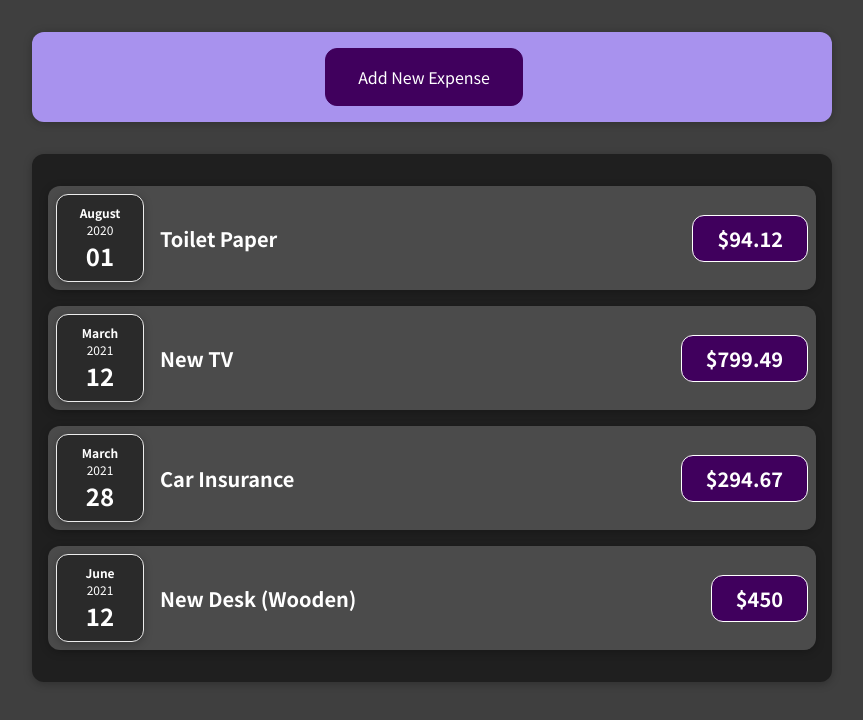
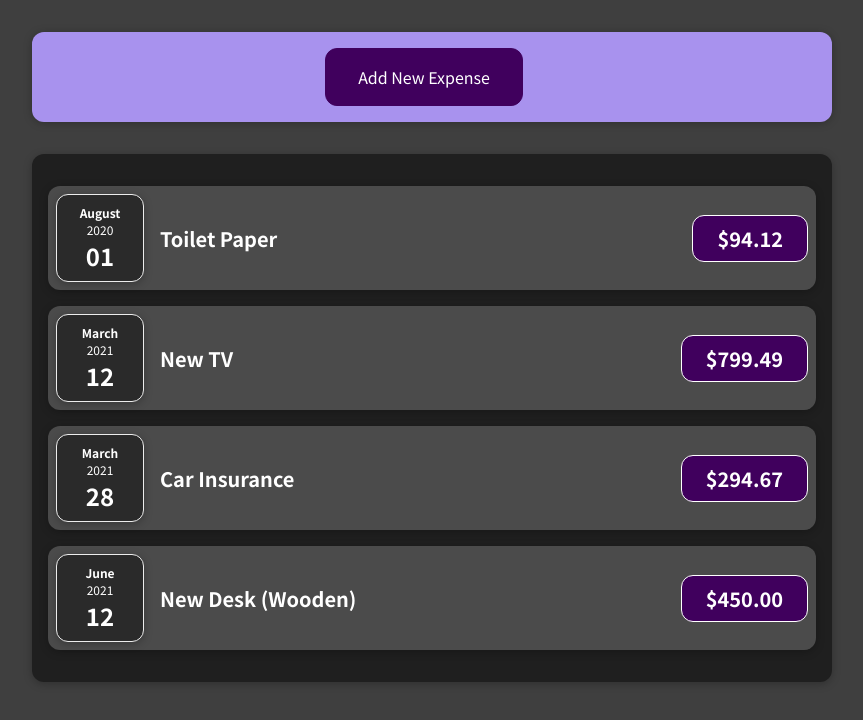
Before and after one commit to kazblacktopp/react-expenses-app, a React (Create React App) app: page / in a window 1280 px wide. Shown: the top 720 px of the page, without its empty margins (208-1071 px from the left). Built offline with nearby package versions, Linux system fonts and the light colour scheme.

Commit message:
Fixed expense amounts to two decimal places before rendering

```diff
--- a/src/components/Expenses/ExpenseItem.js
+++ b/src/components/Expenses/ExpenseItem.js
@@ -3,13 +3,15 @@ import ExpenseDate from './ExpenseDate';
 import './ExpenseItem.css';
 
 function ExpenseItem(props) {
+  const amount = props.amount.toFixed(2);
+
   return (
     <li>
       <Card className="expense-item">
         <ExpenseDate date={props.date} />
         <div className="expense-item__description">
           <h2>{props.title}</h2>
-          <p className="expense-item__price">${props.amount}</p>
+          <p className="expense-item__price">${amount}</p>
         </div>
       </Card>
     </li>
```
